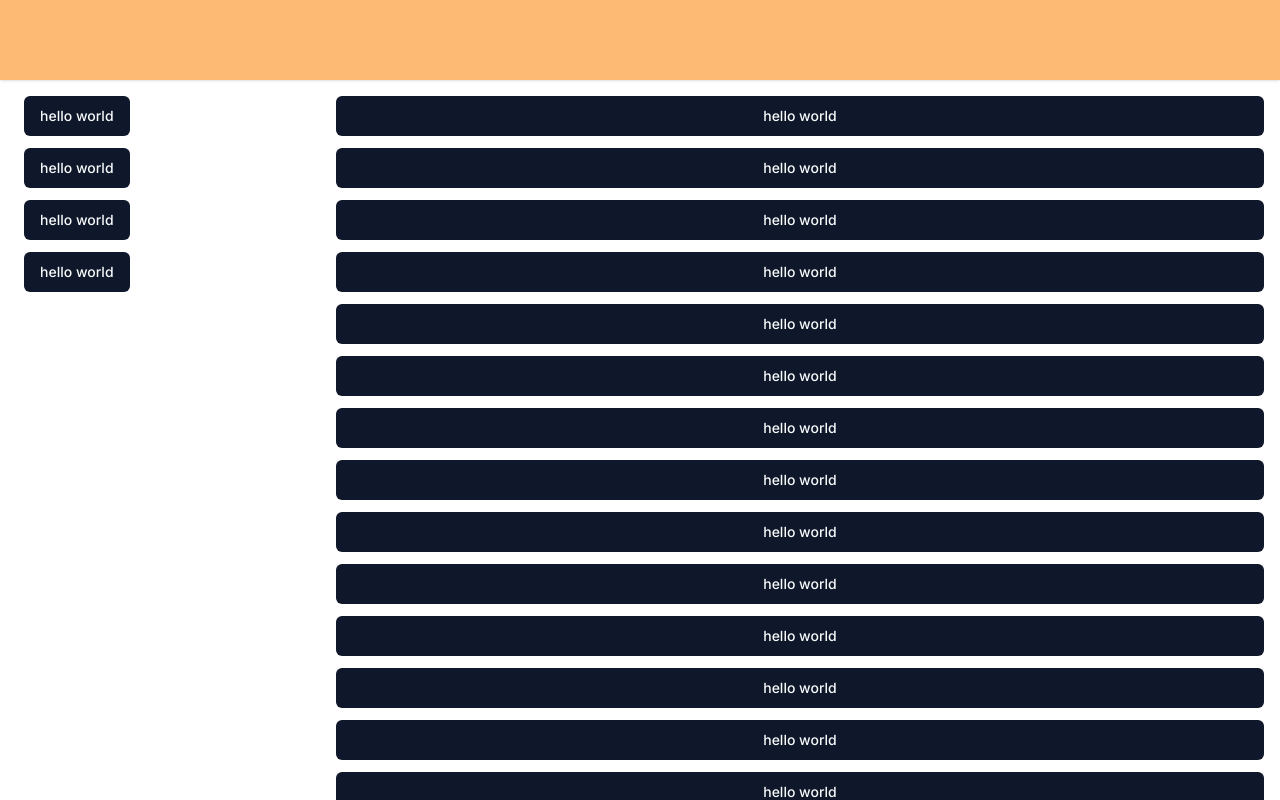
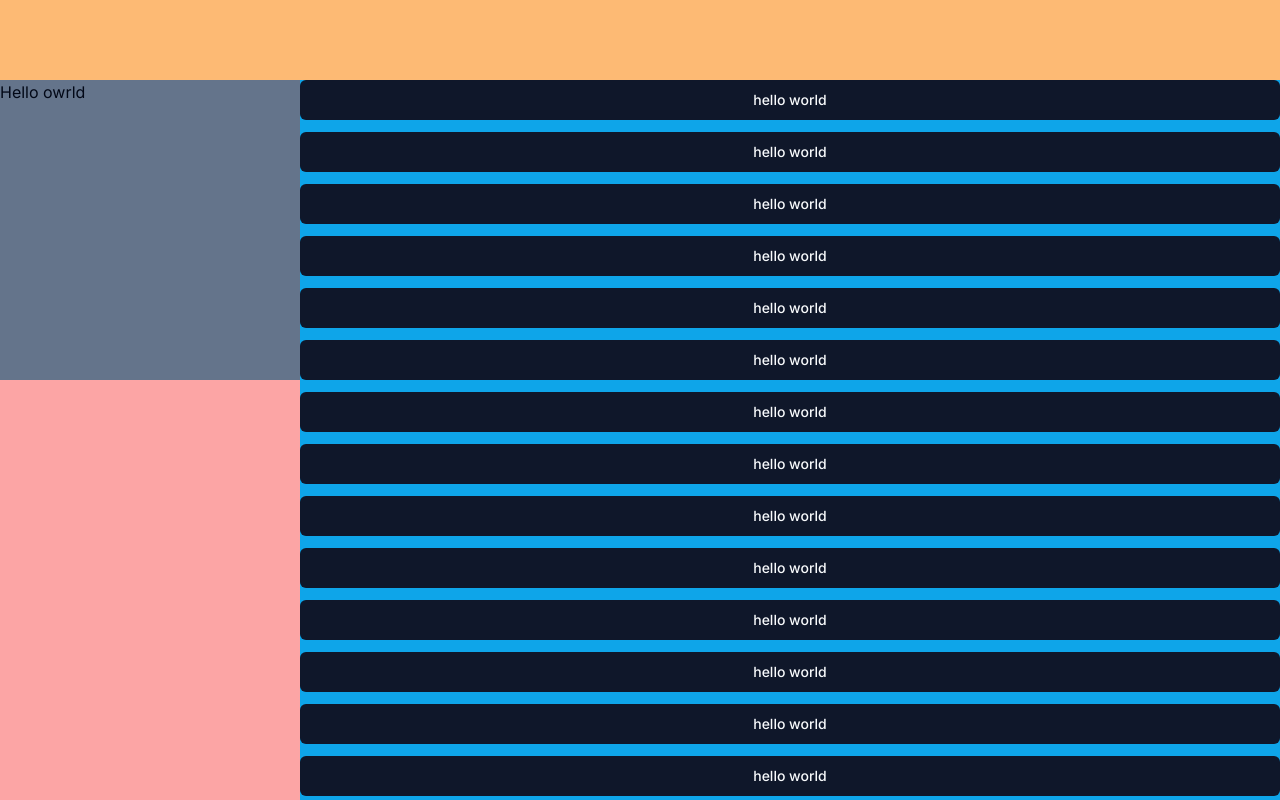
Before and after one commit to hyxONick/uow_wollongong, a Next.js app: page / in a window 1280 px wide. Shown: the top 800 px of the page. Built offline with nearby package versions, Linux system fonts and the light colour scheme.

Commit message:
💄 updata main layout

```diff
--- a/src/app/(lobby)/layout.tsx
+++ b/src/app/(lobby)/layout.tsx
@@ -4,7 +4,7 @@ import { Button } from "@/components/ui/button";
 const LobbyLayout = () => {
   return (
     <MainLayout>
-      <div className="w-full h-full flex flex-col gap-3">
+      <div className="w-full flex flex-col gap-3">
         <Button>hello world</Button>
         <Button>hello world</Button>
         <Button>hello world</Button>
--- a/src/components/layouts/main-layout.tsx
+++ b/src/components/layouts/main-layout.tsx
@@ -1,21 +1,17 @@
 import { FC } from "react";
-import { Button } from "../ui/button";
 
 export const MainLayout: FC<{ children: React.ReactNode }> = ({ children }) => {
   return (
-    <div className="w-full h-screen pt-20">
-      <div className="w-full fixed left-0 top-0 z-30 shadow h-20 bg-orange-300"></div>
+    <div className="w-screen h-screen flex flex-col pt-20">
+      <div className="w-full min-h-20 bg-orange-300 fixed left-0 top-0"></div>
 
-      <div className="w-full min-h-full pl-80 relative">
-        <div className="flex fixed left-0 top-0 pt-24 pl-6">
-          <div className="flex flex-col gap-3">
-            <Button>hello world</Button>
-            <Button>hello world</Button>
-            <Button>hello world</Button>
-            <Button>hello world</Button>
-          </div>
+      <div className="flex-1 flex pl-[300px]">
+
+        <div className="w-[300px] bg-red-300 h-full fixed left-0 top-20 overflow-auto">
+          <div className="w-full h-[300px] bg-slate-500">Hello owrld</div>
         </div>
-        <div className="z-10 flex-1 p-4">{children}</div>
+
+        <div className="flex-1 bg-sky-500">{children}</div>
       </div>
     </div>
   );
```
